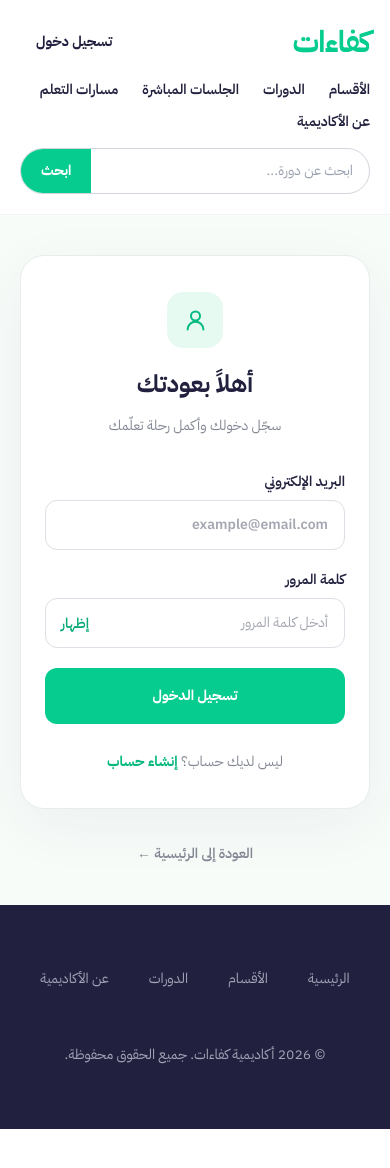
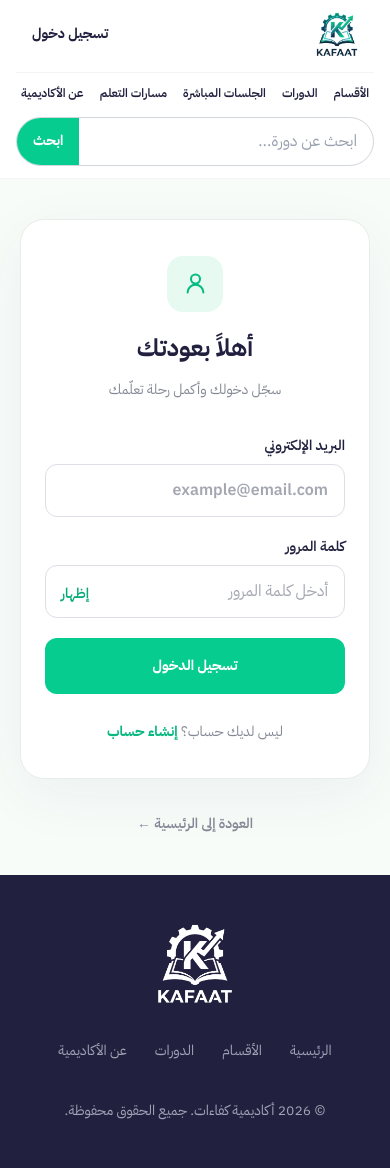
Before and after one commit to mohamed44g/kafaat_frontend, a Next.js app: page /login in a window 390 px wide. Before the commit the page ends 1129 px from the top, so only its background shows below. Built offline with nearby package versions, Linux system fonts and the light colour scheme; no server answers.

Commit message:
fix: improve responsive layouts and add Kafaat logo

```diff
--- a/app/globals.css
+++ b/app/globals.css
@@ -8,14 +8,34 @@
 
 html {
   scroll-behavior: smooth;
+  overflow-x: hidden;
 }
 
 body {
+  min-width: 320px;
   color: var(--ink);
   background: white;
   font-family: "IBM Plex Sans Arabic", sans-serif;
 }
 
+button:not(:disabled),
+[role="button"]:not([aria-disabled="true"]) {
+  cursor: pointer;
+}
+
+button:disabled,
+[aria-disabled="true"] {
+  cursor: not-allowed;
+}
+
+@media (max-width: 640px) {
+  input:not([type="checkbox"]):not([type="radio"]),
+  select,
+  textarea {
+    font-size: 16px;
+  }
+}
+
 ::selection {
   background: #baf5df;
 }
--- a/components/dashboard.tsx
+++ b/components/dashboard.tsx
@@ -2,6 +2,7 @@
 
 import { useState } from "react";
 import dynamic from "next/dynamic";
+import Image from "next/image";
 import {
   formatDuration,
   type Category,
@@ -359,10 +360,22 @@ function Overview({
       <div className="mt-6 grid gap-6 xl:grid-cols-[1.5fr_1fr]">
         <section className={`${panel} p-6`}>
           <h2 className="font-bold">حالة الاشتراكات</h2>
-          <p className="mt-1 text-xs text-[#9aa49e]">أرقام مباشرة من الحسابات المسجلة.</p>
+          <p className="mt-1 text-xs text-[#9aa49e]">
+            أرقام مباشرة من الحسابات المسجلة.
+          </p>
           <div className="mt-6 grid gap-4 sm:grid-cols-2">
-            <div className="rounded-xl bg-[#e8f9f0] p-5"><p className="text-sm text-[#62756b]">اشتراكات نشطة</p><p className="mt-2 text-3xl font-bold text-[#0a9d70]">{users.filter((user) => user.isSubscribed).length}</p></div>
-            <div className="rounded-xl bg-[#f7faf8] p-5"><p className="text-sm text-[#62756b]">بدون اشتراك نشط</p><p className="mt-2 text-3xl font-bold text-[#20263a]">{users.filter((user) => !user.isSubscribed).length}</p></div>
+            <div className="rounded-xl bg-[#e8f9f0] p-5">
+              <p className="text-sm text-[#62756b]">اشتراكات نشطة</p>
+              <p className="mt-2 text-3xl font-bold text-[#0a9d70]">
+                {users.filter((user) => user.isSubscribed).length}
+              </p>
+            </div>
+            <div className="rounded-xl bg-[#f7faf8] p-5">
+              <p className="text-sm text-[#62756b]">بدون اشتراك نشط</p>
+              <p className="mt-2 text-3xl font-bold text-[#20263a]">
+                {users.filter((user) => !user.isSubscribed).length}
+              </p>
+            </div>
           </div>
         </section>
         <section className={`${panel} p-6`}>
@@ -431,8 +444,15 @@ function Overview({
         </section>
         <section className={`${panel} p-6`}>
           <h2 className="font-bold">محتوى المنصة</h2>
-          <p className="mt-1 text-xs text-[#9aa49e]">أضف الأقسام، المدربين والدورات من تبويبات إدارة المحتوى.</p>
-          <button onClick={() => go("courses")} className="mt-5 rounded-xl bg-[#06cc8f] px-4 py-2.5 text-sm font-bold text-white">إدارة الدورات</button>
+          <p className="mt-1 text-xs text-[#9aa49e]">
+            أضف الأقسام، المدربين والدورات من تبويبات إدارة المحتوى.
+          </p>
+          <button
+            onClick={() => go("courses")}
+            className="mt-5 rounded-xl bg-[#06cc8f] px-4 py-2.5 text-sm font-bold text-white"
+          >
+            إدارة الدورات
+          </button>
         </section>
       </div>
     </>
@@ -460,14 +480,18 @@ export default function Dashboard(props: DashboardProps) {
   return (
     <main className="flex-1 bg-[#f5f8f6]">
       <div className="flex w-full flex-col lg:min-h-[800px] lg:flex-row">
-        <aside className="w-full shrink-0 border-b border-[#e7eeea] bg-white p-5 lg:w-60 lg:border-b-0 lg:border-l lg:px-4 lg:py-7">
-          <div className="mb-7 px-3">
-            <p className="text-xl font-bold text-[#06bf88]">
-              كفاءات{" "}
-              <span className="text-xs font-medium text-[#9ba69f]">
-                / الإدارة
-              </span>
-            </p>
+        <aside className="w-full shrink-0 border-b border-[#e7eeea] bg-white p-4 sm:p-5 lg:w-60 lg:border-b-0 lg:border-l lg:px-4 lg:py-7">
+          <div className="mb-5 flex items-center gap-2 px-3 lg:mb-7">
+            <Image
+              src="/kafaat-logo.png"
+              alt="كفاءات"
+              width={1024}
+              height={610}
+              className="h-10 w-auto"
+            />
+            <span className="text-xs font-medium text-[#9ba69f]">
+              / الإدارة
+            </span>
           </div>
           <nav
             aria-label="أقسام لوحة الإدارة"
@@ -496,7 +520,7 @@ export default function Dashboard(props: DashboardProps) {
             ))}
           </nav>
         </aside>
-        <div className="min-w-0 flex-1 px-5 py-8 sm:px-8 lg:px-10">
+        <div className="min-w-0 flex-1 px-4 py-6 sm:px-8 sm:py-8 lg:px-10">
           <div className="mb-8 flex flex-wrap items-center justify-between gap-4">
             <div>
               <p className="text-xs text-[#9aa49e]">لوحة الإدارة / {label}</p>
@@ -520,11 +544,7 @@ export default function Dashboard(props: DashboardProps) {
             </div>
           </div>
           {section === "overview" ? (
-            <Overview
-              go={navigate}
-              courses={courses}
-              users={users}
-            />
+            <Overview go={navigate} courses={courses} users={users} />
           ) : section === "plans" ? (
             <section className={`${panel} overflow-hidden`}>
               <div className="p-6">
@@ -550,19 +570,26 @@ export default function Dashboard(props: DashboardProps) {
               <div className="p-6">
                 <h2 className="font-bold">إدارة الجلسات المباشرة</h2>
                 <p className="mt-1 text-xs text-[#9aa49e]">
-                  أنشئ المواعيد وعدّلها وابدأ الاجتماع كمضيف. الدخول للطلاب متاح للباقة البريميوم فقط.
+                  أنشئ المواعيد وعدّلها وابدأ الاجتماع كمضيف. الدخول للطلاب متاح
+                  للباقة البريميوم فقط.
                 </p>
               </div>
               <LiveSessionManagement initialSessions={props.liveSessions} />
             </section>
-          ) : ["courses", "categories", "instructors", "videos"].includes(section) ? (
+          ) : ["courses", "categories", "instructors", "videos"].includes(
+              section,
+            ) ? (
             <section className={`${panel} overflow-hidden`}>
               <div className="p-6">
                 <h2 className="font-bold">{label}</h2>
-                <p className="mt-1 text-xs text-[#9aa49e]">كل التعديلات تُحفظ في قاعدة البيانات مباشرة.</p>
+                <p className="mt-1 text-xs text-[#9aa49e]">
+                  كل التعديلات تُحفظ في قاعدة البيانات مباشرة.
+                </p>
               </div>
               <ContentCrud
-                resource={section as "courses" | "categories" | "instructors" | "videos"}
+                resource={
+                  section as "courses" | "categories" | "instructors" | "videos"
+                }
                 courses={props.courses}
                 categories={props.categories}
                 instructors={props.instructors}
@@ -589,7 +616,10 @@ export default function Dashboard(props: DashboardProps) {
                 />
               </div>
               {section === "subscriptions" && (
-                <SubscriptionAssignment users={props.users} plans={props.plans} />
+                <SubscriptionAssignment
+                  users={props.users}
+                  plans={props.plans}
+                />
               )}
               {filtered.length ? (
                 <Table columns={current.columns} data={filtered} />
--- a/components/site-footer.tsx
+++ b/components/site-footer.tsx
@@ -1,18 +1,34 @@
 import Link from "next/link";
+import Image from "next/image";
 
 export default function SiteFooter() {
   return (
-    <footer className="bg-[#21213f] px-5 py-16 text-center text-sm text-[#a2a3b6]">
+    <footer className="bg-[#21213f] px-5 py-12 text-center text-sm text-[#a2a3b6] sm:py-16">
+      <Link
+        href="/"
+        aria-label="أكاديمية كفاءات - الرئيسية"
+        className="inline-flex"
+      >
+        <Image
+          src="/kafaat-logo.png"
+          alt="كفاءات"
+          width={1024}
+          height={610}
+          className="h-20 w-auto brightness-0 invert"
+        />
+      </Link>
       <nav
         aria-label="روابط التذييل"
-        className="flex flex-wrap justify-center gap-x-10 gap-y-4"
+        className="mt-8 flex flex-wrap justify-center gap-x-7 gap-y-4 sm:gap-x-10"
       >
         <Link href="/">الرئيسية</Link>
         <Link href="/#categories">الأقسام</Link>
         <Link href="/#courses">الدورات</Link>
         <Link href="/#about">عن الأكاديمية</Link>
       </nav>
-      <p className="mt-14">© 2026 أكاديمية كفاءات. جميع الحقوق محفوظة.</p>
+      <p className="mt-10 sm:mt-14">
+        © 2026 أكاديمية كفاءات. جميع الحقوق محفوظة.
+      </p>
     </footer>
   );
 }
--- a/components/site-header.tsx
+++ b/components/site-header.tsx
@@ -4,21 +4,30 @@ import SearchInput from "./search-input";
 import AuthNav from "./auth-nav";
 import { SESSION_COOKIE } from "../lib/session";
 import Link from "next/link";
+import Image from "next/image";
 
 export default async function SiteHeader() {
   const signedIn = (await cookies()).has(SESSION_COOKIE);
   return (
     <header className="border-b border-gray-100 bg-white">
-      <div className="mx-auto flex max-w-[1440px] flex-wrap items-center justify-between gap-x-5 gap-y-4 px-5 py-5 xl:flex-nowrap xl:px-8">
+      <div className="mx-auto flex max-w-[1440px] flex-wrap items-center gap-x-4 gap-y-4 px-4 py-3 sm:px-5 lg:flex-nowrap lg:px-8">
         <Link
           href="/"
-          className="text-3xl font-bold tracking-tight text-[#06cc8f]"
+          aria-label="أكاديمية كفاءات - الرئيسية"
+          className="order-1 shrink-0"
         >
-          كفاءات
+          <Image
+            src="/kafaat-logo.png"
+            alt="كفاءات"
+            width={1024}
+            height={610}
+            priority
+            className="h-11 w-auto sm:h-12"
+          />
         </Link>
         <nav
           aria-label="التنقل الرئيسي"
-          className="order-last flex w-full flex-wrap items-center gap-x-6 gap-y-3 text-sm font-semibold md:order-none md:w-auto xl:flex-nowrap xl:gap-7"
+          className="order-3 flex w-full flex-wrap justify-center gap-x-4 gap-y-2 border-t border-gray-100 pt-3 text-xs font-semibold sm:gap-x-6 sm:text-sm lg:order-2 lg:w-auto lg:flex-1 lg:flex-nowrap lg:border-0 lg:pt-0"
         >
           <Link href="/#categories">الأقسام</Link>
           <Link href="/#courses">الدورات</Link>
@@ -30,7 +39,7 @@ export default async function SiteHeader() {
           action="/#courses"
           method="get"
           role="search"
-          className="order-last flex w-full shrink-0 overflow-hidden rounded-full border border-gray-300 md:order-none md:w-52 xl:w-60"
+          className="order-4 flex w-full shrink-0 overflow-hidden rounded-full border border-gray-300 sm:w-72 lg:order-3 lg:w-48 xl:w-56"
         >
           <label htmlFor="course-search" className="sr-only">
             ابحث عن دورة أو مجال
@@ -40,16 +49,16 @@ export default async function SiteHeader() {
           </Suspense>
           <button
             type="submit"
-            className="bg-[#06cc8f] px-5 text-sm font-bold text-white transition hover:bg-[#00b980]"
+            className="bg-[#06cc8f] px-4 text-sm font-bold text-white transition hover:bg-[#00b980]"
           >
             ابحث
           </button>
         </form>
-        <div className="flex shrink-0 items-center gap-3">
+        <div className="order-2 mr-auto flex shrink-0 items-center gap-1 sm:gap-3 lg:order-4">
           <AuthNav signedIn={signedIn} />
           <Link
             href="/#courses"
-            className="hidden rounded-full border border-gray-300 px-6 py-3 text-sm font-bold sm:inline-flex"
+            className="hidden rounded-full border border-gray-300 px-5 py-3 text-sm font-bold 2xl:inline-flex"
           >
             تصفح الدورات
           </Link>
```
Also changed, not shown: app/courses/[slug]/page.tsx (+6 -4 lines), app/live-sessions/page.tsx (+4 -4 lines), app/page.tsx (+6 -4 lines), app/subscribe/page.tsx (+4 -3 lines), components/course-player.tsx (+4 -4 lines), components/jitsi-meeting.tsx (+22 -12 lines), components/profile.tsx (+18 -10 lines), public/kafaat-logo.png (added).
